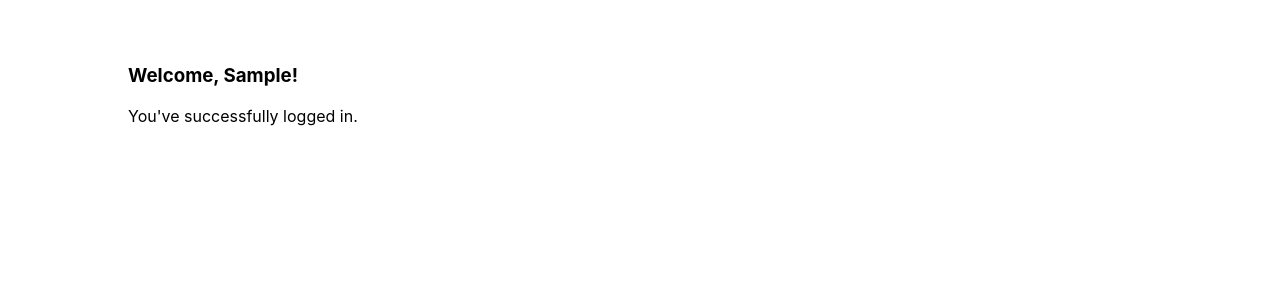
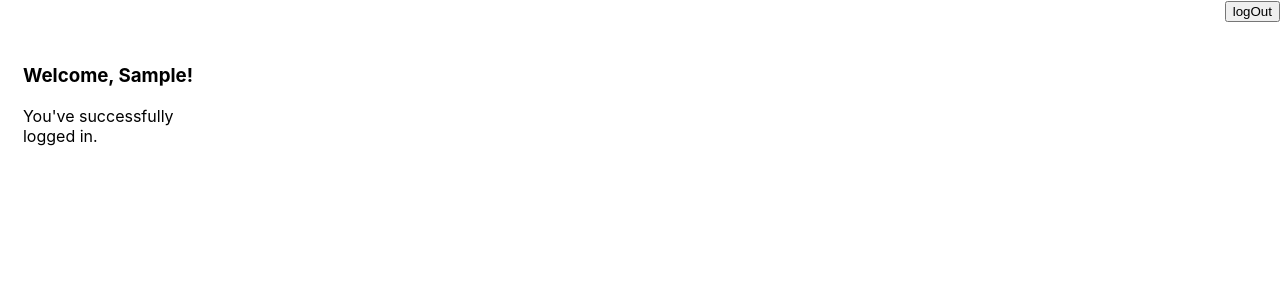
Before and after one commit to kwasi-OT/form-app, a React (Create React App) app: page / in a window 1280 px wide. Both pictures are taken after typing "Sample", "name@example.com", "Sample123" into the empty fields and a click on the button "Submit". Shown: the top 300 px of the page. Built offline with nearby package versions, Linux system fonts and the light colour scheme.

Commit message:
added logout button in dashboard & styling

```diff
--- a/src/App.css
+++ b/src/App.css
@@ -43,6 +43,11 @@ input[type = "password"]:focus {
   margin: 4rem auto;
 }
 
+.showLogout {
+  display: flex;
+  justify-content: space-between;
+}
+
 /* tablet and mobile settings */
 
 @media (min-width: 608px) and (max-width: 900px) {
--- a/src/components/Dashboard.js
+++ b/src/components/Dashboard.js
@@ -1,4 +1,4 @@
-import React from 'react'
+import React from 'react';
 
 function Dashboard({user}) {
     return (
@@ -6,7 +6,7 @@ function Dashboard({user}) {
             <h3>Welcome, {user}!</h3>
             <p>You've successfully logged in.</p>
         </div>
-    )
+    );
 }
 
-export default Dashboard
+export default Dashboard;
--- a/src/components/Form.js
+++ b/src/components/Form.js
@@ -78,10 +78,26 @@ export class Form extends Component {
         );
     }
 
+    logOut = () => {
+        this.setState({
+            showDashboard: false,
+            name: "",
+            email: "",
+            password: ""
+        });
+    }
+
     render() {
         if(this.state.showDashboard) {
             return (
-                <Dashboard user = {this.state.name}/>
+                <div className='showLogout'>
+                    <div>
+                        <Dashboard user = {this.state.name}/>
+                    </div>
+                    <div className='button'>
+                        <button onClick={this.logOut}>logOut</button>
+                    </div>
+                </div>
             )
         } else {
             return (
```
